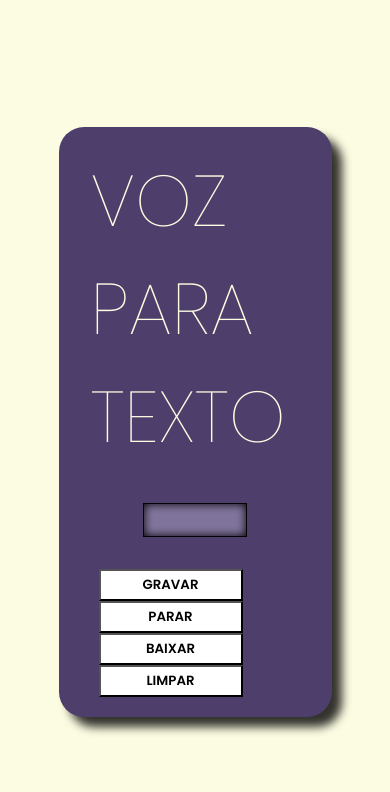
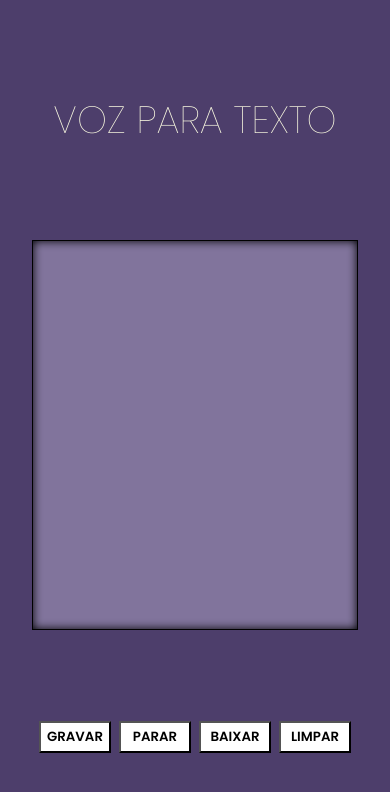
Before and after one commit to glauber2k2/voicetotext, a Next.js app: page / in a window 390 px wide. Shown: the top 792 px of the page. Built offline with nearby package versions, Linux system fonts and the light colour scheme.

Commit message:
responsive

```diff
--- a/src/pages/index.tsx
+++ b/src/pages/index.tsx
@@ -140,7 +140,7 @@ function App(): JSX.Element {
       <div className={styles.textBox}>
         <h1>VOZ PARA TEXTO</h1>
         <textarea ref={textareaRef} id='textarea'></textarea>
-        <div>
+        <div className={styles.buttons}>
           <button ref={btnGravarRef} id='btnGravar'>
             GRAVAR
           </button>
--- a/src/styles/Home.module.css
+++ b/src/styles/Home.module.css
@@ -35,14 +35,47 @@
   padding: 1rem;
   resize: none;
   box-shadow: inset 0px 0px 10px rgb(0, 0, 0);
+  outline: none;
 }
 
-.textBox button {
+.buttons {
+  display: flex;
+  justify-content: center;
+  gap: 0.5rem;
+}
+
+.buttons button {
   font-family: 'Poppins', sans-serif;
   width: 9rem;
   height: 2rem;
-  margin-inline: 0.5rem;
   font-weight: bold;
   font-style: normal;
   background-color: #fff;
 }
+
+@media (max-width: 768px) {
+  .textBox {
+    justify-content: space-evenly;
+    background-color: #4d3e6b;
+    width: 100%;
+    height: 100%;
+    border-radius: 0px;
+  }
+  .textBox h1 {
+    font-size: 38px;
+  }
+
+  .textBox textarea {
+    background-color: #81749c;
+    width: 100%;
+    height: 50%;
+    border: 1px solid #000;
+    padding: 1rem;
+    resize: none;
+    box-shadow: inset 0px 0px 10px rgb(0, 0, 0);
+  }
+
+  .buttons button {
+    width: 4.5rem;
+  }
+}
```
